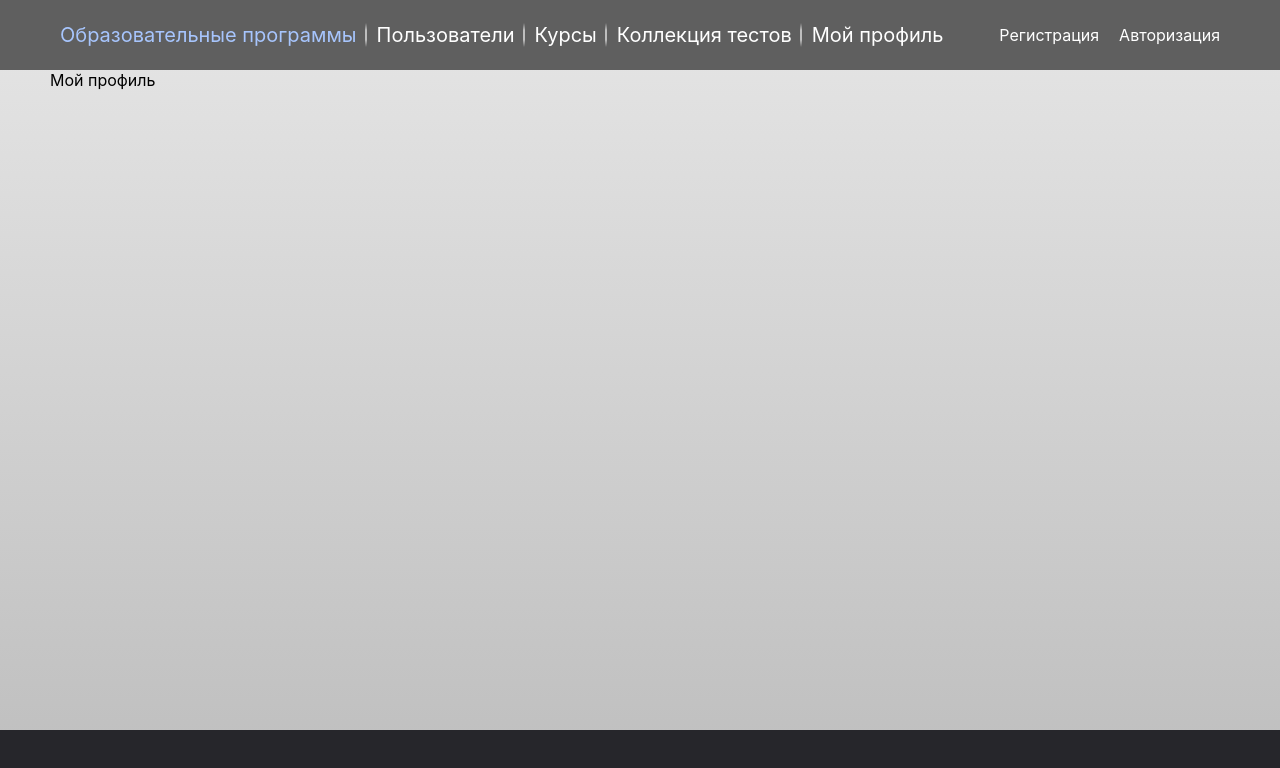
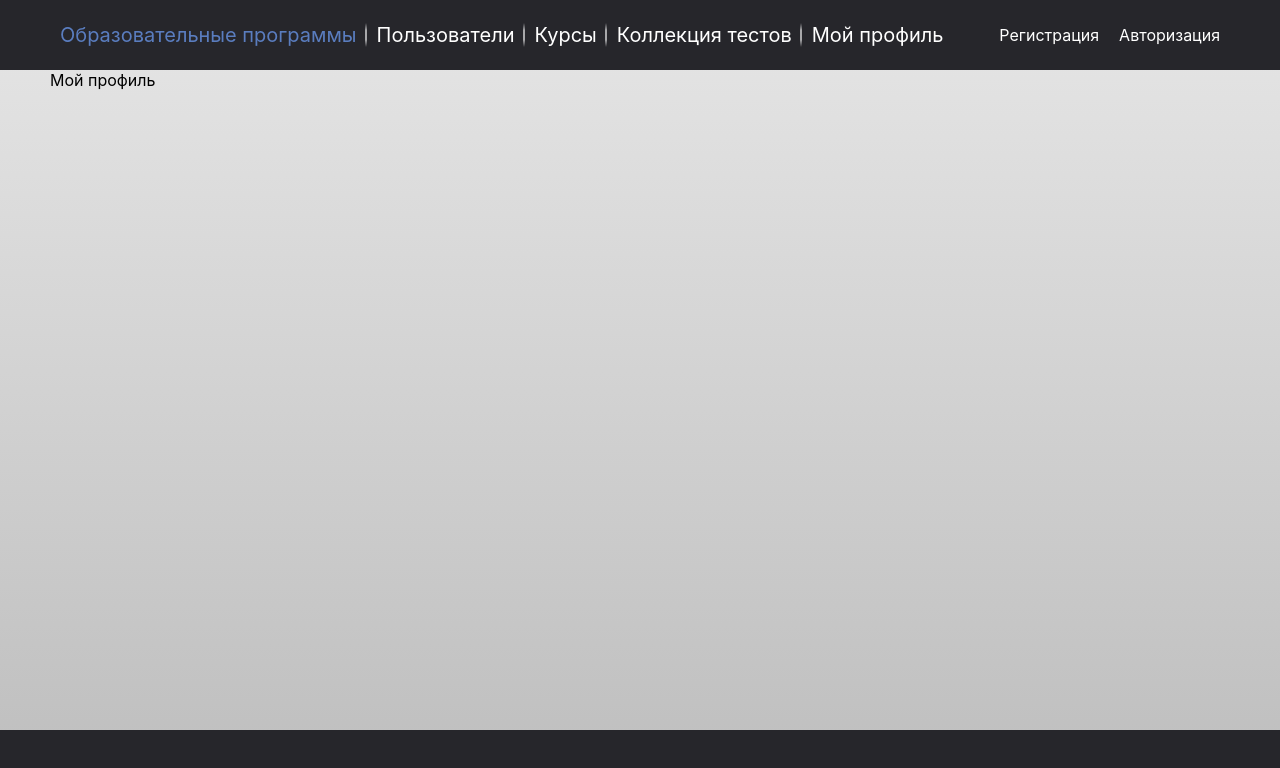
Before and after one commit to YummyCakeee/med_institute_personal_cabinet_front, a Next.js app: page / in a window 1280 px wide. In both pictures the pointer is over the link "Образовательные программы". Shown: the top 768 px of the page. Built offline with nearby package versions, Linux system fonts and the light colour scheme.

Commit message:
fix: constant global color

```diff
--- a/src/components/modules/header/Header.module.scss
+++ b/src/components/modules/header/Header.module.scss
@@ -1,7 +1,9 @@
+@use "src/styles/utils.module.scss" as *;
+
 .container {
     width: 100%;
     height: 70px;
-    background-color: #5f5f5f;
+    background-color: $mainGreyColor;
     display: flex;
     flex-direction: row;
     justify-content: space-between;
@@ -31,7 +33,11 @@
     }
 
     &:hover {
-        color: #a7c5fd;
+        color: transparentize($mainBlueColor, 0.3);
+    }
+
+    &_selected {
+        color: $mainBlueColor;
     }
 }
 
@@ -51,7 +57,7 @@
         transition: all 0.2s ease-in-out;
 
         &:hover {
-            color: #a7c5fd;
+            color: $mainBlueColor;
         }
     }
 }
```
